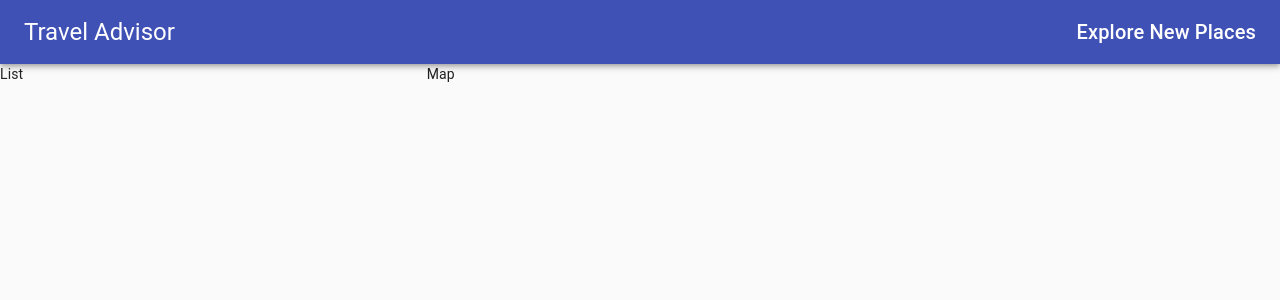
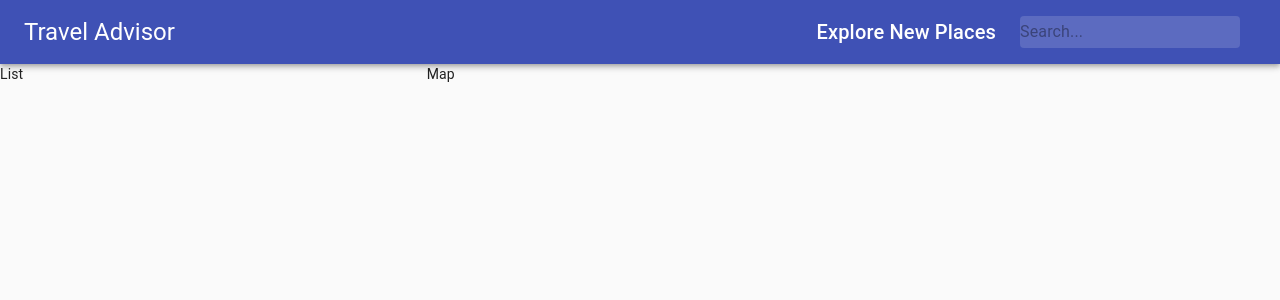
Before and after one commit to abh1nav9/TravelAdvisor, a React (Create React App) app: page / in a window 1280 px wide. Shown: the top 300 px of the page. Built offline with nearby package versions, Linux system fonts and the light colour scheme.

Commit message:
New Commits

```diff
--- a/src/components/Header/Header.jsx
+++ b/src/components/Header/Header.jsx
@@ -16,14 +16,17 @@ function Header() {
           <Typography variant="h6" className={classes.title}>
             Explore New Places
           </Typography>
-          {/* <Autocomplete>
-            <div className={classes.search}>
-              <div className={classes.searchIcon}>
-                <SearchIcon />
-              </div>
-              <InputBase placeholder="Search?" className={{root: classes.inputRoot, input: classes.inputInput}} />
-            </div>
-          </Autocomplete> */}
+          {/* <Autocomplete> */}
+          <div className={classes.search}>
+            {/* <div className={classes.searchIcon}>
+              <SearchIcon />
+            </div> */}
+            <InputBase
+              placeholder="Search..."
+              className={{ root: classes.inputRoot, input: classes.inputInput }}
+            />
+          </div>
+          {/* </Autocomplete> */}
         </Box>
       </Toolbar>
     </AppBar>
--- a/src/components/Header/styles.js
+++ b/src/components/Header/styles.js
@@ -1,32 +1,46 @@
-import { alpha, makeStyles } from '@material-ui/core/styles';
+import { alpha, makeStyles } from "@material-ui/core/styles";
 
 export default makeStyles((theme) => ({
   title: {
-    display: 'none',
-    [theme.breakpoints.up('sm')]: {
-      display: 'block',
+    display: "none",
+    [theme.breakpoints.up("sm")]: {
+      display: "block",
     },
   },
   search: {
-    position: 'relative',
+    position: "relative",
     borderRadius: theme.shape.borderRadius,
     backgroundColor: alpha(theme.palette.common.white, 0.15),
-    '&:hover': { backgroundColor: alpha(theme.palette.common.white, 0.25) },
+    "&:hover": { backgroundColor: alpha(theme.palette.common.white, 0.25) },
     marginRight: theme.spacing(2),
     marginLeft: 0,
-    width: '100%',
-    [theme.breakpoints.up('sm')]: { marginLeft: theme.spacing(3), width: 'auto' },
+    width: "100%",
+    [theme.breakpoints.up("sm")]: {
+      marginLeft: theme.spacing(3),
+      width: "auto",
+    },
   },
-  searchIcon: {
-    padding: theme.spacing(0, 2), height: '100%', position: 'absolute', pointerEvents: 'none', display: 'flex', alignItems: 'center', justifyContent: 'center',
-  },
+//   searchIcon: {
+//     padding: theme.spacing(0, 2),
+//     height: "100%",
+//     position: "absolute",
+//     pointerEvents: "none",
+//     display: "flex",
+//     alignItems: "center",
+//     justifyContent: "center",
+//   },
   inputRoot: {
-    color: 'inherit',
+    color: "inherit",
   },
   inputInput: {
-    padding: theme.spacing(1, 1, 1, 0), paddingLeft: `calc(1em + ${theme.spacing(4)}px)`, transition: theme.transitions.create('width'), width: '100%', [theme.breakpoints.up('md')]: { width: '20ch' },
+    padding: theme.spacing(1, 1, 1, 0),
+    paddingLeft: `calc(1em + ${theme.spacing(4)}px)`,
+    transition: theme.transitions.create("width"),
+    width: "100%",
+    [theme.breakpoints.up("md")]: { width: "20ch" },
   },
   toolbar: {
-    display: 'flex', justifyContent: 'space-between',
+    display: "flex",
+    justifyContent: "space-between",
   },
 }));
```
